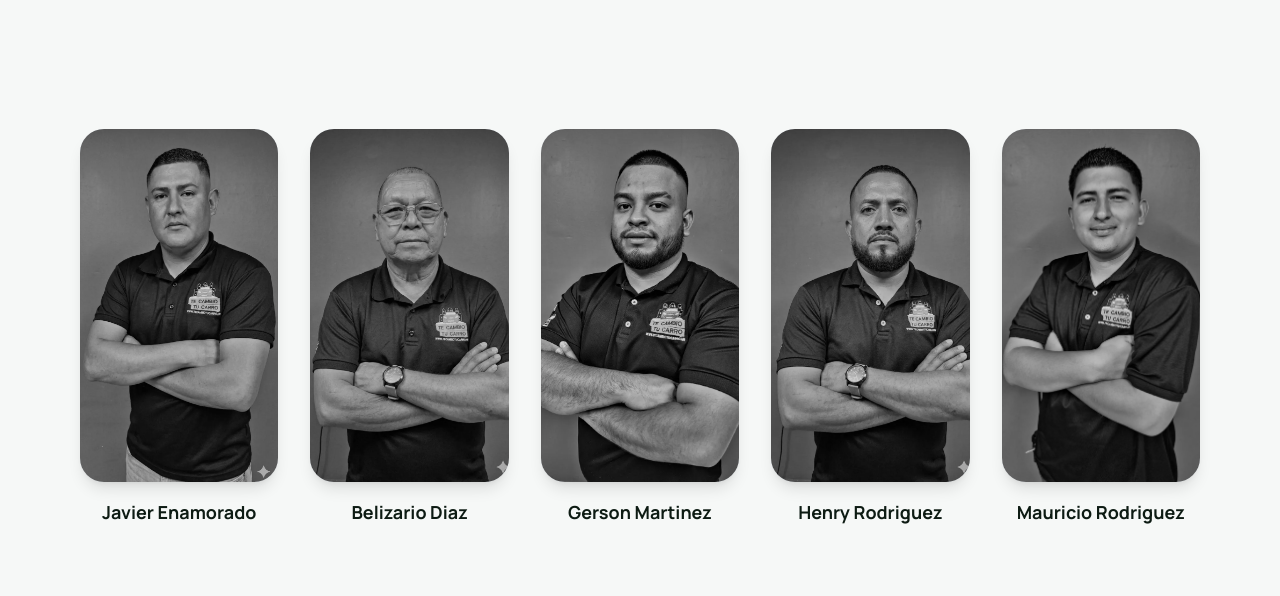
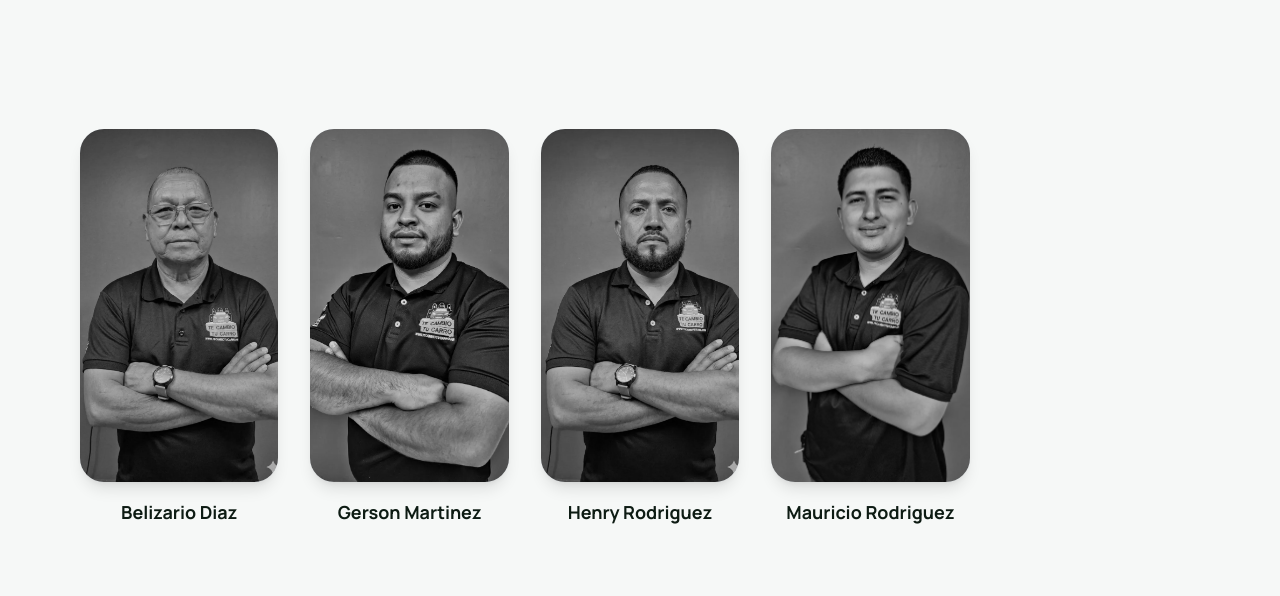
Before and after one commit to cenamoradol/tecambiotucarro, a Next.js app: page / in a window 1280 px wide. Shown: the part 2720-3316 px from the top of the page. Built offline with nearby package versions, Linux system fonts and the light colour scheme; no server answers.

Commit message:
feat: remove Javier Enamorado from the team section

```diff
--- a/src/components/home/TeamSection.tsx
+++ b/src/components/home/TeamSection.tsx
@@ -3,7 +3,6 @@ import Image from 'next/image';
 import { Users } from 'lucide-react';
 
 const team = [
-    { name: "Javier Enamorado", role: "Asesor de Ventas", image: "/vendedores/javier.webp" },
     { name: "Belizario Diaz", role: "Asesor de Ventas", image: "/vendedores/belizario.webp" },
     { name: "Gerson Martinez", role: "Asesor de Ventas", image: "/vendedores/gerson.webp" },
     { name: "Henry Rodriguez", role: "Asesor de Ventas", image: "/vendedores/henry.webp" },
```
